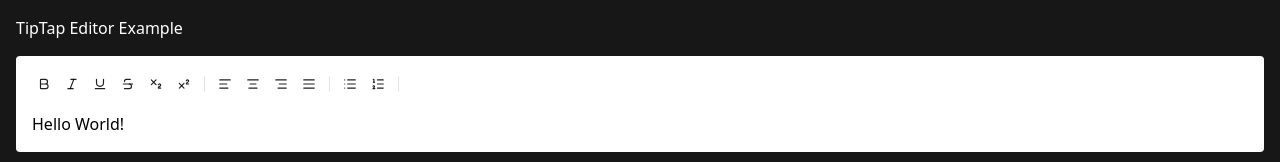
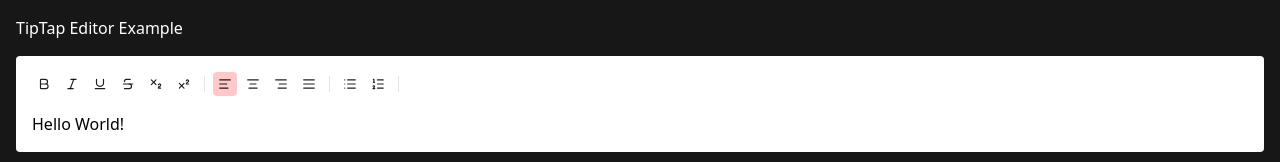
Before and after one commit to Davidihl/tiptap-sandbox, a React (Vite) app: page / in a window 1280 px wide. Shown: the top 162 px of the page. Built offline with nearby package versions, Linux system fonts and the light colour scheme.

Commit message:
feat: add text-align

```diff
--- a/package.json
+++ b/package.json
@@ -13,6 +13,7 @@
     "@ant-design/icons": "^5.6.1",
     "@tailwindcss/vite": "^4.1.14",
     "@tiptap/extension-list": "^3.6.2",
+    "@tiptap/extension-text-align": "^3.6.3",
     "@tiptap/pm": "^3.6.2",
     "@tiptap/react": "^3.6.2",
     "@tiptap/starter-kit": "^3.6.2",
--- a/src/TipTap.tsx
+++ b/src/TipTap.tsx
@@ -1,5 +1,5 @@
-import { StrikethroughOutlined } from "@ant-design/icons";
 import { ListItem } from "@tiptap/extension-list";
+import TextAlign from "@tiptap/extension-text-align";
 import {
   Editor,
   EditorContent,
@@ -11,7 +11,7 @@
   type EditorStateSnapshot,
 } from "@tiptap/react";
 import StarterKit from "@tiptap/starter-kit";
-import { Button, Divider } from "antd";
+import { Button } from "antd";
 import {
   AlignCenter,
   AlignJustify,
@@ -32,12 +32,16 @@
   const editor = useEditor({
     extensions: [
       StarterKit.configure({
-        listItem: false, // disable default ListItem
+        // listItem: false,
       }),
       CustomTab,
-      CustomListItem,
-    ], // define your extension array
-    content: "<p>Hello World!</p>", // initial content
+      // CustomListItem,
+      TextAlign.configure({
+        types: ["heading", "paragraph"],
+        defaultAlignment: "left",
+      }),
+    ],
+    content: "<p style='color: red;'>Hello World!</p>", // initial content
   });
 
   const providerValue = useMemo(() => ({ editor }), [editor]);
@@ -136,29 +140,29 @@
       <Button
         size="small"
         type="text"
-        onClick={() => editorState.actions.toggleOrderedList()}
-        className={editorState.isOrderedList ? "!bg-red-200" : ""}
+        onClick={() => editorState.actions.setTextAlign("left")}
+        className={editorState.isTextAlignLeft ? "!bg-red-200" : ""}
         icon={<AlignLeft size={14} />}
       />
       <Button
         size="small"
         type="text"
-        onClick={() => editorState.actions.toggleOrderedList()}
-        className={editorState.isOrderedList ? "!bg-red-200" : ""}
+        onClick={() => editorState.actions.setTextAlign("center")}
+        className={editorState.isTextAlignCenter ? "!bg-red-200" : ""}
         icon={<AlignCenter size={14} />}
       />
       <Button
         size="small"
         type="text"
-        onClick={() => editorState.actions.toggleOrderedList()}
-        className={editorState.isOrderedList ? "!bg-red-200" : ""}
+        onClick={() => editorState.actions.setTextAlign("right")}
+        className={editorState.isTextAlignRight ? "!bg-red-200" : ""}
         icon={<AlignRight size={14} />}
       />
       <Button
         size="small"
         type="text"
-        onClick={() => editorState.actions.toggleOrderedList()}
-        className={editorState.isOrderedList ? "!bg-red-200" : ""}
+        onClick={() => editorState.actions.setTextAlign("justify")}
+        className={editorState.isTextAlignJustify ? "!bg-red-200" : ""}
         icon={<AlignJustify size={14} />}
       />
       <div className={dividerStyle} />
@@ -227,22 +231,6 @@
   },
 });
 
-const CustomListItem = ListItem.extend({
-  addAttributes() {
-    return {
-      ...this.parent?.(),
-      style: {
-        default: null,
-        parseHTML: (element) => element.getAttribute("style"),
-        renderHTML: (attributes) => {
-          if (!attributes.style) return {};
-          return { style: attributes.style };
-        },
-      },
-    };
-  },
-});
-
 export const CustomSelection = Extension.create({
   name: "customSelection",
 });
@@ -293,6 +281,15 @@
     isBlockquote: editor.isActive("blockquote"),
     canUndo: editor.can().chain().focus().undo().run(),
     canRedo: editor.can().chain().focus().redo().run(),
+    canTextAlign: editor.can().chain().focus().setTextAlign("").run(),
+    isTextAlignLeft:
+      editor.isActive({ textAlign: "left" }) ||
+      (!editor.isActive({ textAlign: "right" }) &&
+        !editor.isActive({ textAlign: "center" }) &&
+        !editor.isActive({ textAlign: "justify" })),
+    isTextAlignRight: editor.isActive({ textAlign: "right" }),
+    isTextAlignCenter: editor.isActive({ textAlign: "center" }),
+    isTextAlignJustify: editor.isActive({ textAlign: "justify" }),
     actions: {
       toggleBold: () => editor.chain().focus().toggleBold().run(),
       toggleBulletList: () => editor.chain().focus().toggleBulletList().run(),
@@ -300,6 +297,41 @@
       toggleItalic: () => editor.chain().focus().toggleItalic().run(),
       toggleUnderline: () => editor.chain().focus().toggleUnderline().run(),
       toggleStrike: () => editor.chain().focus().toggleStrike().run(),
+      setTextAlign: (direction: string) =>
+        editor.chain().focus().setTextAlign(direction).run(),
     },
   };
 }
+
+// Testing Playground
+
+// const CustomListItem = ListItem.extend({
+//   addAttributes() {
+//     return {
+//       ...this.parent?.(),
+//       style: {
+//         default: null,
+//         parseHTML: (element) => element.getAttribute("style"),
+//         renderHTML: (attributes) => {
+//           if (!attributes.style) return {};
+//           return { style: attributes.style };
+//         },
+//       },
+//     };
+//   },
+// });
+
+// function withStyleAttr(NodeExtension: Node) {
+//   return NodeExtension.extend({
+//     addAttributes() {
+//       return {
+//         ...this.parent?.(),
+//         style: {
+//           default: null,
+//           parseHTML: (el) => el.getAttribute("style"),
+//           renderHTML: (attrs) => (attrs.style ? { style: attrs.style } : {}),
+//         },
+//       };
+//     },
+//   });
+// }
```
Also changed, not shown: 1 other file (tests, documents, lock files or other folders).
